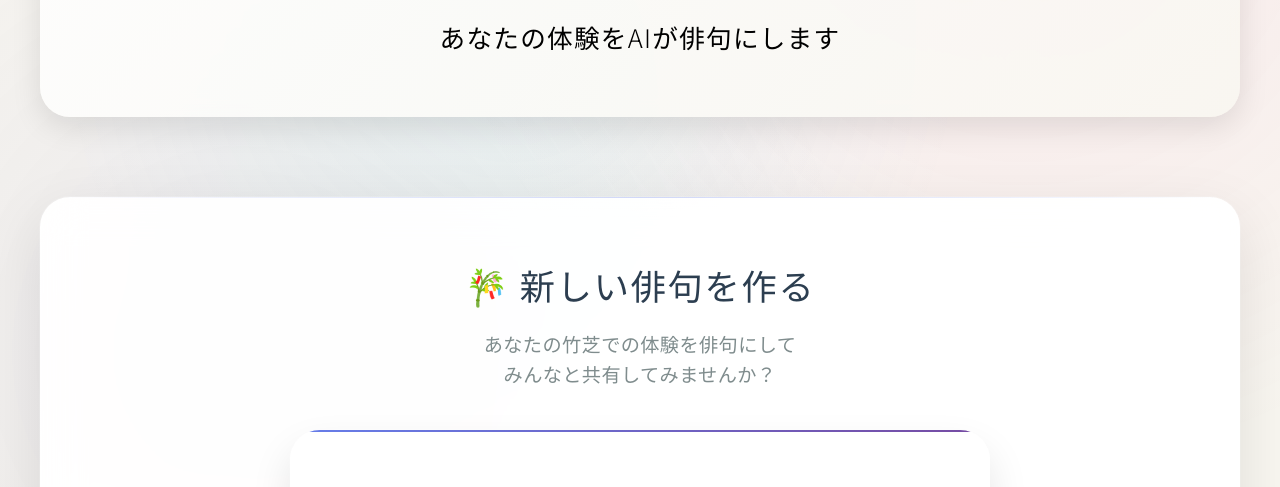
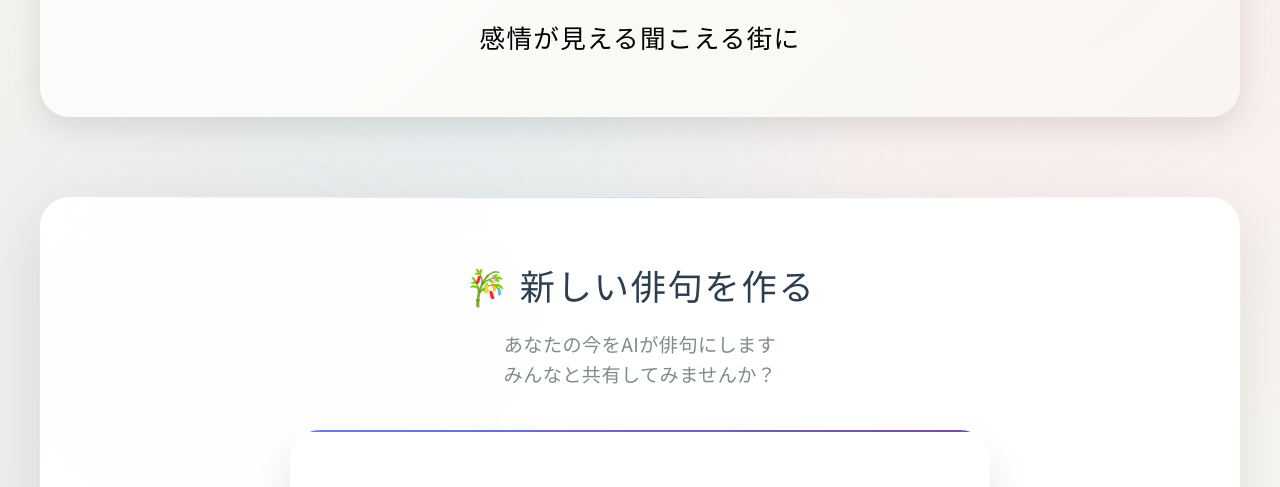
Before and after one commit to Yohhhhhh1220/TAKESHIBAMemories, a website: page public/index.html in a window 1280 px wide. Shown: the part 288-775 px from the top of the page. Drawn offline with Linux system fonts and the light colour scheme; no server answers.

Commit message:
繝医ャ繝励・繝ｼ繧ｸ縺ｮ繝・く繧ｹ繝医ｒ譖ｴ譁ｰ: 繧ｵ繝悶ち繧､繝医Ν縺ｨ隱ｬ譏取枚繧貞､画峩

```diff
--- a/public/index.html
+++ b/public/index.html
@@ -11,7 +11,7 @@
     <div class="container">
         <header class="header">
             <img src="/logo.png" alt="" class="logo" onerror="this.style.display='none';">
-            <p class="subtitle">あなたの体験をAIが俳句にします</p>
+            <p class="subtitle">感情が見える聞こえる街に</p>
         </header>
 
         <main class="main">
@@ -19,7 +19,7 @@
             <div class="haiku-generation-section">
                 <div class="section-header">
                     <h2>🎋 新しい俳句を作る</h2>
-                    <p>あなたの竹芝での体験を俳句にして<br>みんなと共有してみませんか？</p>
+                    <p>あなたの今をAIが俳句にします<br>みんなと共有してみませんか？</p>
                 </div>
 
                 <div class="survey-container">
```
